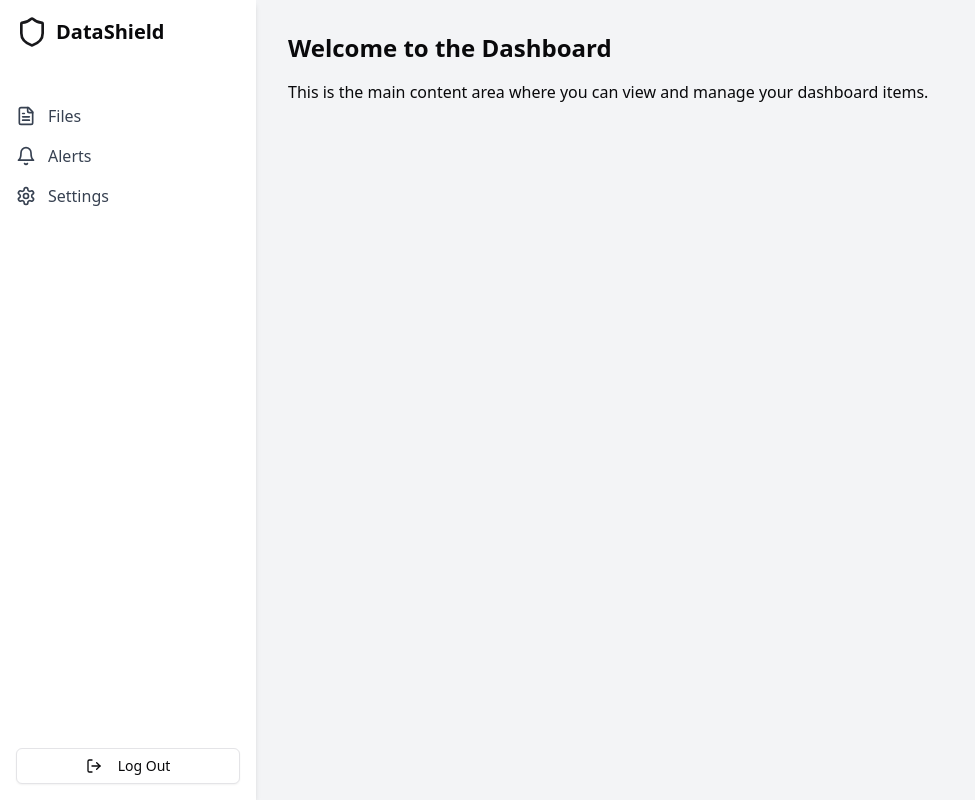
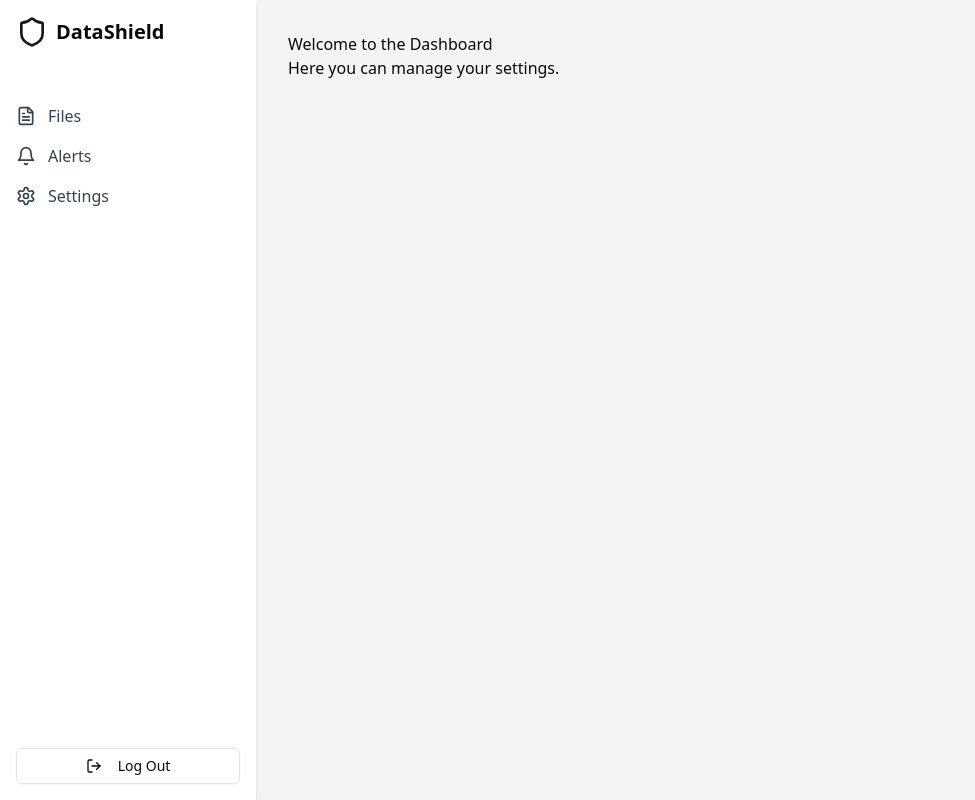
Before and after one commit to ShreyamKundu/Online-Data-Leakage-Detection-System, a React (Vite) app in the folder Frontend/: page /dashboard in a window 1280 px wide. Shown: the whole page, without its empty margins (0-975 px from the left). Built offline with nearby package versions, Linux system fonts and the light colour scheme; no server answers.

Commit message:
dashboard fix

```diff
--- a/Frontend/src/App.tsx
+++ b/Frontend/src/App.tsx
@@ -5,6 +5,7 @@
 import Signup from './sign-up/[[...index]]';
 import DashboardLayout from "./pages/dashboard/layout";
 import FilesPage from "./pages/dashboard/files";
+import Starting from "./pages/dashboard/starting";
 
 const App = () => {
   return (
@@ -14,8 +15,12 @@ const App = () => {
         <Route path="/about" element={<About />} />
         <Route path="/sign-in/*" element={<Signin />} />
         <Route path="/sign-up/*" element={<Signup />} />
-        <Route path="/dashboard/*" element={<DashboardLayout />} />
-        <Route path="/dashboard/files*" element={<FilesPage />} />
+        <Route path="/dashboard" element={<DashboardLayout />}>
+          <Route index element={<Starting />} />
+          <Route path="files" element={<FilesPage />} />
+          <Route path="alerts" element={<Starting />} />
+          <Route path="settings" element={<Starting />} />
+        </Route>
       </Routes>
     </Router>
   );
--- a/Frontend/src/pages/dashboard/layout.tsx
+++ b/Frontend/src/pages/dashboard/layout.tsx
@@ -1,4 +1,4 @@
-import { Link } from "react-router-dom";
+import { Link, Outlet, useNavigate } from "react-router-dom";
 import { Button } from "@/components/ui/button"
 import { Shield, FileText, Bell, Settings, LogOut } from 'lucide-react'
 import axiosInstance from "@/utils/axiosInstance";
@@ -7,10 +7,11 @@ import { useEffect } from "react";
 
 export default function DashboardLayout() {
   const { isSignedIn, user } = useUser();
+  const navigate = useNavigate();
 
   useEffect(() => {
           const storeUserData = async () => {
-      if (isSignedIn && user) {
+            if (isSignedIn) {
               try {
                 console.log('User data:', user);
                 const userData = {
@@ -27,10 +28,14 @@ export default function DashboardLayout() {
                 console.error('Error saving user data:', error);
               }
             }
+            // else{
+            //   navigate('/sign-in');
+            // }
           };
 
           storeUserData();
-  }, [isSignedIn, user]);
+        },[]);
+
   return (
     <div className="flex h-screen bg-gray-100">
       {/* Sidebar */}
@@ -64,8 +69,7 @@ export default function DashboardLayout() {
 
       {/* Main content */}
       <main className="flex-1 overflow-y-auto p-8">
-      <h1 className="text-2xl font-bold mb-4">Welcome to the Dashboard</h1>
-      <p>This is the main content area where you can view and manage your dashboard items.</p>
+      <Outlet />
       </main>
     </div>
   )
--- a/Frontend/src/pages/dashboard/starting.tsx
+++ b/Frontend/src/pages/dashboard/starting.tsx
@@ -1,5 +1,5 @@
 
-const starting = () => {
+const Starting = () => {
   return (
     <div>
       <h1>Welcome to the Dashboard</h1>
@@ -8,4 +8,4 @@ const starting = () => {
   );
 };
 
-export default starting;
+export default Starting;
--- a/Frontend/src/sign-in/[[...index]].tsx
+++ b/Frontend/src/sign-in/[[...index]].tsx
@@ -9,7 +9,7 @@ const Signin = () => {
     <div className="min-h-screen flex justify-center items-center">
       <SignIn
         path="/sign-in"
-        redirectUrl="/about"
+        redirectUrl="/dashboard"
         signUpUrl="/sign-up"
         appearance={{
           baseTheme: theme === 'dark' ? dark : undefined,
```
Lines whose indentation alone changed are shown as unchanged.
